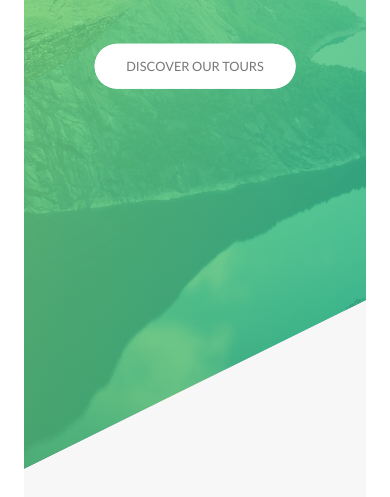
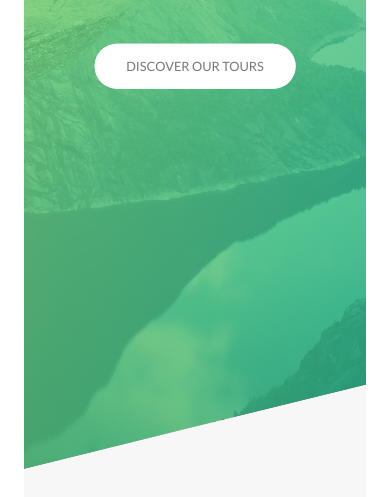
Before and after one commit to jcuetos97/Natours, a website: page index.html in a window 390 px wide. Shown: the part 357-854 px from the top of the page. Drawn offline with Linux system fonts and the light colour scheme.

Commit message:
Updated composition images for responsive design on tablets and phones

```diff
--- a/sass/abstracts/_variables.scss
+++ b/sass/abstracts/_variables.scss
@@ -24,4 +24,5 @@ $default-font-size:1.6rem;
 // GRID
 $grid-width:114rem;
 $gutter-vertical:8rem;
+$gutter-vertical-small: 6rem;
 $gutter-horizontal:6rem;
--- a/sass/base/_utilities.scss
+++ b/sass/base/_utilities.scss
@@ -1,6 +1,18 @@
 .u-center-text { text-align: center !important; }
-.u-margin-bottom-big { margin-bottom: 8rem !important; }
-.u-margin-bottom-medium { margin-bottom: 4rem !important; }
+.u-margin-bottom-big {
+    margin-bottom: 8rem !important;
+
+    @include respond(tab-port) {
+        margin-bottom: 5rem !important;
+    }
+}
+.u-margin-bottom-medium {
+    margin-bottom: 4rem !important;
+
+    @include respond(tab-port) {
+        margin-bottom: 3rem !important;
+    }
+}
 .u-margin-bottom-small { margin-bottom: 1.5rem !important; }
 
 
--- a/sass/components/_compositions.scss
+++ b/sass/components/_compositions.scss
@@ -9,19 +9,43 @@
         transition: all .2s;
         outline-offset: 2rem;
 
+        @include respond(tab-port) {
+            float: left;
+            position: relative;
+            width: 33.3333%;
+            box-shadow: 0 1.5rem 3rem rgba($color-black, .2);
+        }
+
         &--p1 {
             left: 0;
             top: -2rem;
+
+            @include respond(tab-port) {
+                top: 0;
+                transform: scale(1.2);
+            }
         }
 
         &--p2 {
             right:0;
             top: 2rem;
+
+            @include respond(tab-port) {
+                top: 0;
+                transform: scale(1.3);
+                z-index: 100;
+            }
         }
 
         &--p3 {
             left: 20%;
             top: 10rem;
+
+            @include respond(tab-port) {
+                top: 0;
+                left: 0;
+                transform: scale(1.1);
+            }
         }
 
         &:hover {
--- a/sass/layout/_footer.scss
+++ b/sass/layout/_footer.scss
@@ -3,9 +3,17 @@
     padding: 10rem 0;
     font-size: 1.4rem;
 
+    @include respond(tab-port) {
+        padding: 8rem 0;
+    }
+
     &__logo-box {
         text-align: center;
         margin-bottom: 8rem;
+
+        @include respond(tab-port) {
+            margin-bottom: 6rem;
+        }
     }
 
     &__logo {
@@ -18,6 +26,11 @@
         border-top: 1px solid $color-light-grey-2;
         padding: 2rem;
         display: inline-block;
+
+        @include respond(tab-port) {
+            width: 100%;
+            text-align: center;
+        }
     }
 
     &__list {
@@ -37,6 +50,11 @@
         padding: 2rem 1rem;
         width: 80%;
         float: right;
+
+        @include respond(tab-port) {
+            width: 100%;
+            float: none;
+        }
     }
 
     &__link {
--- a/sass/layout/_grid.scss
+++ b/sass/layout/_grid.scss
@@ -4,6 +4,15 @@
 
     &:not(:last-child) {
         margin-bottom: $gutter-vertical;
+
+        @include respond(tab-port) {
+            margin-bottom: $gutter-vertical-small;
+        }
+    }
+
+    @include respond(tab-port) {
+        max-width: 50rem;
+        padding: 0 3rem;
     }
 
     @include clearfix;
@@ -14,6 +23,17 @@
 
         &:not(:last-child) {
             margin-right: $gutter-horizontal;
+
+            @include respond(tab-port) {
+                margin-right: 0;
+                margin-bottom: $gutter-vertical-small;
+
+            }
+
+        }
+
+        @include respond(tab-port) {
+            width: 100% !important;
         }
     }
 
--- a/sass/layout/_header.scss
+++ b/sass/layout/_header.scss
@@ -10,6 +10,11 @@
     position: relative;
     -webkit-clip-path: polygon(0 0, 100% 0, 100% 75vh, 0 100%);
     clip-path: polygon(0 0, 100% 0, 100% 75vh, 0 100%);
+
+    @include respond(phone) {
+        -webkit-clip-path: polygon(0 0, 100% 0, 100% 85vh, 0 100%);
+        clip-path: polygon(0 0, 100% 0, 100% 85vh, 0 100%);
+    }
 
     &__logo-box {
         position: absolute;
--- a/sass/layout/_navigation.scss
+++ b/sass/layout/_navigation.scss
@@ -15,6 +15,16 @@
         box-shadow: 0 1rem 3rem rgba($color-black, .1);
         text-align: center;
         cursor: pointer;
+
+        @include respond(tab-port) {
+            top: 4rem;
+            left: 4rem;
+        }
+
+        @include respond(phone) {
+            top: 3rem;
+            left: 3rem;
+        }
     }
 
     &__background {
--- a/sass/pages/_home.scss
+++ b/sass/pages/_home.scss
@@ -2,6 +2,10 @@
     background-color: $color-light-grey-1;
     padding: 25rem 0;
     margin-top: -20vh;
+
+    @include respond(tab-port) {
+        padding: 20rem 0;
+    }
 }
 
 .section-features {
@@ -17,22 +21,39 @@
     & > * {
         transform: skewY(7deg);
     }
+
+    @include respond(tab-port) {
+        padding: 15rem 0;
+    }
 }
 
 .section-tours {
     background-color: $color-light-grey-1;
     padding: 25rem 0 15rem 0;
     margin-top: -10rem;
+
+    @include respond(tab-port) {
+        padding: 20rem 0 10rem 0;
+    }
 }
 
 .section-stories {
     padding: 15rem 0;
     position: relative;
+
+    @include respond(tab-port) {
+        padding: 10rem 0;
+    }
 }
 
 .section-book {
     padding: 15rem 0;
     background-image: linear-gradient(to right bottom, $color-primary-light, $color-primary-dark);
+
+    @include respond(tab-port) {
+        padding: 10rem 0;
+    }
+
 }
 
 .book {
```
Also changed, not shown: css/style.css.
